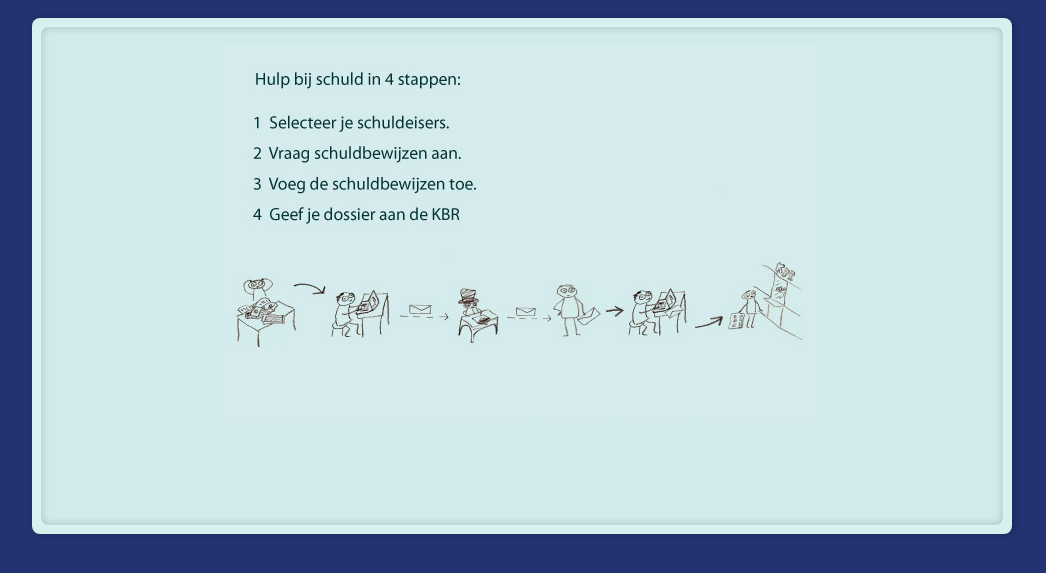
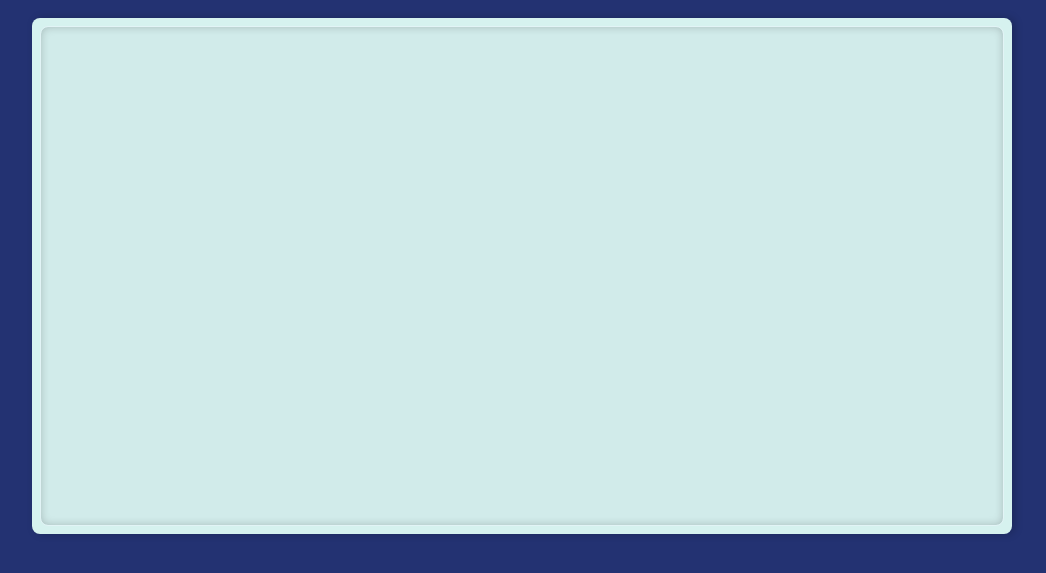
Before and after one commit to pombreda/pythea-levi, a Django app: template templates/main.html in a window 1280 px wide. Shown: the part 87-660 px from the top of the page, without its empty margins (118-1164 px from the left). Run offline with Django 3.2, Linux system fonts and the light colour scheme; the template is opened without the code that fills it, so the values that code supplies are empty.

```diff
--- a/less/style.less
+++ b/less/style.less
@@ -305,7 +305,7 @@ ul.tabset {
 
 /* Application status ------------------------------------------------------ */
 .appstatus {
-	margin: 1em 1em 2em 1em;
+	margin: 1em 0 2em 0;
 	color: @color_app_status;
 	padding: .5em;
 	background-color: @color_bg_app_status;
--- a/templates/main.html
+++ b/templates/main.html
@@ -63,8 +63,8 @@
 				<li><a href="">Mijn gegevens</a></li>
 			</ul -->
 			<div class="content-wrapper">
-				<div class="content-inner" id="content">
-					<img src="images/intro_flow.jpg" class="intro-flow">
+				<div class="content-inner">
+					<div id="content"></div>
 				</div>
 			</div>
 <!--	<ul class="tabset">
```
Also changed, not shown: css/style.css (+1 -1 lines).
